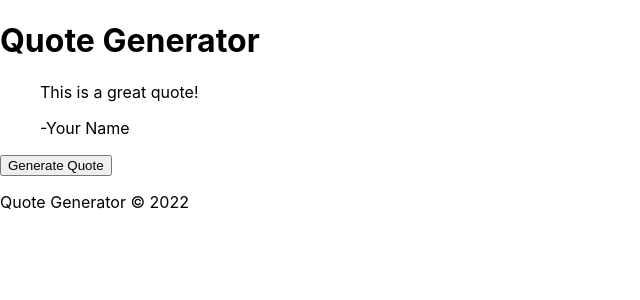
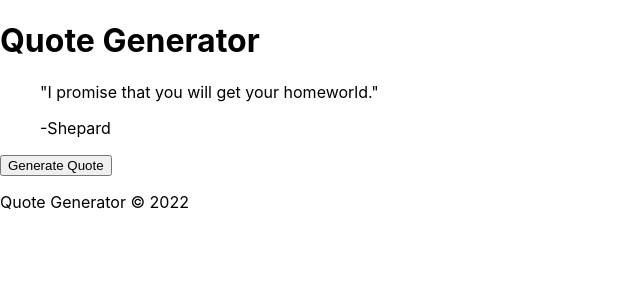
Before and after one commit to mayragann/React-Quote-Generator, a React (Create React App) app in the folder quote-generator/: page / in a window 1280 px wide. Shown: the top 300 px of the page, without its empty margins (0-640 px from the left). Built offline with nearby package versions, Linux system fonts and the light colour scheme.

Commit message:
Added Sample data for Quote

```diff
--- a/quote-generator/src/App.js
+++ b/quote-generator/src/App.js
@@ -1,13 +1,49 @@
-
-
-import Footer from './Components/Footer/Footer';
-import Quote from './Components/Quote/Quote';
+import Footer from "./Components/Footer/Footer";
+import Quote from "./Components/Quote/Quote";
 
 function App() {
+  const data = [
+    {
+      name: "Shepard",
+      quote: '"I promise that you will get your homeworld."',
+    },
+    {
+      name: "Javik",
+      quote: '"Throw It Out The Airlock."',
+    },
+    {
+      name: "Thane",
+      quote:
+        '"The Measure Of An Individual Can Be Difficult To Discern By Actions Alone."',
+    },
+    {
+      name: "Anderson",
+      quote: '"You Did Good Son. I am Proud Of You."',
+    },
+    {
+      name: "Shepard",
+      quote: '"Nobody Ever Fell In Love Without Being A Little Brave."',
+    },
+    {
+      name: "Garrus",
+      quote:
+        '"It is So Much Easier To See The World In Black And White. Gray? I Do not Know What To Do With Gray..."',
+    },
+    {
+      name: "Illusive Man",
+      quote:
+        '"There, Earth. I Wish You Could See It Like I Do, Shepard. It is So... Perfect."',
+    },
+    {
+      name: "Tali",
+      quote: '"Emergency. Induction. Port."',
+    },
+  ];
+
   return (
     <div className="App">
       <h1>Quote Generator</h1>
-      <Quote/>
+      <Quote data={data} />
       <button>Generate Quote</button>
       <Footer />
     </div>
--- a/quote-generator/src/Components/Quote/Quote.jsx
+++ b/quote-generator/src/Components/Quote/Quote.jsx
@@ -1,12 +1,12 @@
 import React from 'react'
 
-const Quote = () => {
+const Quote = ({data}) => {
     return (
         <div>
 
             <blockquote>
-                This is a great quote!
-                <p>-Your Name</p>
+            {data[0].quote}
+                <p>-{data[0].name}</p>
             </blockquote>
         </div>
     )
```
